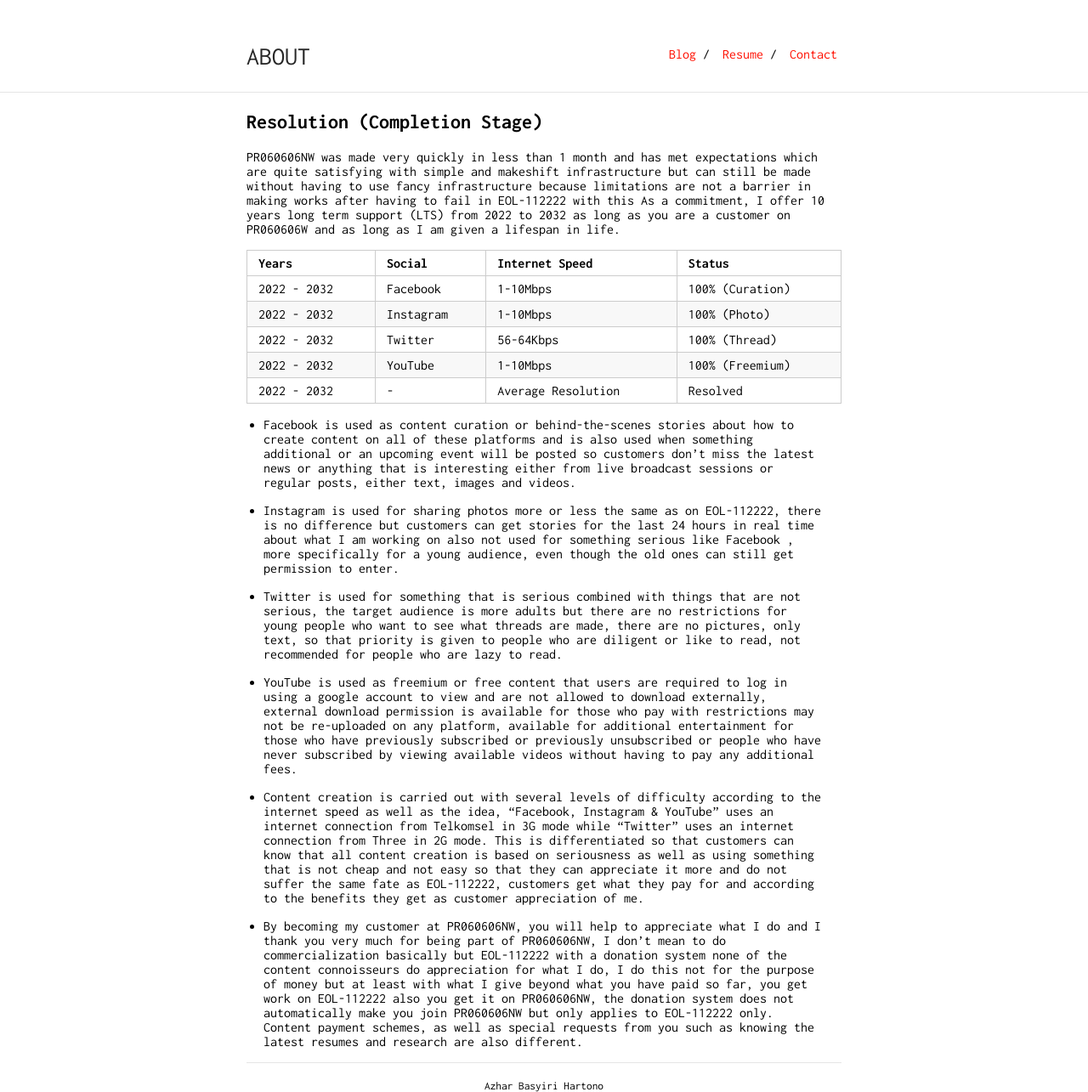
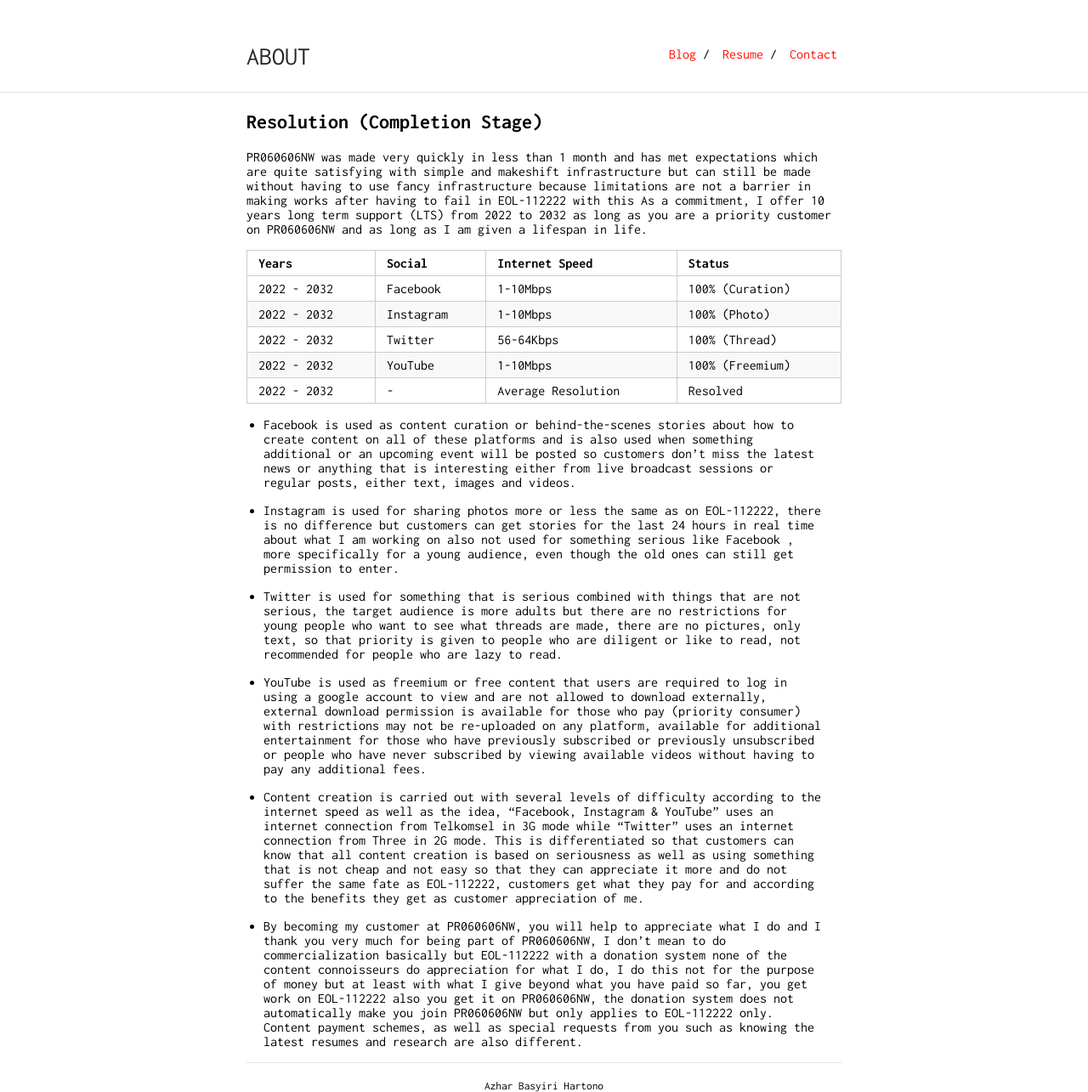
Before and after one commit to intrapegasus/en, a Jekyll site: the page built from resolution.md, in a window 1280 px wide. Shown: the whole page at 85% size. Built offline with Jekyll 4.4.1, drawn with Linux system fonts in a browser that asks for light colours; our own code applies the rules of GitHub Pages for plain Markdown files.

Commit message:
Update resolution.md

```diff
--- a/resolution.md
+++ b/resolution.md
@@ -1,6 +1,6 @@
 ## Resolution (Completion Stage)
 
-PR060606NW was made very quickly in less than 1 month and has met expectations which are quite satisfying with simple and makeshift infrastructure but can still be made without having to use fancy infrastructure because limitations are not a barrier in making works after having to fail in EOL-112222 with this As a commitment, I offer 10 years long term support (LTS) from 2022 to 2032 as long as you are a customer on PR060606W and as long as I am given a lifespan in life.
+PR060606NW was made very quickly in less than 1 month and has met expectations which are quite satisfying with simple and makeshift infrastructure but can still be made without having to use fancy infrastructure because limitations are not a barrier in making works after having to fail in EOL-112222 with this As a commitment, I offer 10 years long term support (LTS) from 2022 to 2032 as long as you are a priority customer on PR060606NW and as long as I am given a lifespan in life.
 
 
 Years       | Social          | Internet Speed      | Status
@@ -17,7 +17,7 @@
 
 * Twitter is used for something that is serious combined with things that are not serious, the target audience is more adults but there are no restrictions for young people who want to see what threads are made, there are no pictures, only text, so that priority is given to people who are diligent or like to read, not recommended for people who are lazy to read.
 
-* YouTube is used as freemium or free content that users are required to log in using a google account to view and are not allowed to download externally, external download permission is available for those who pay with restrictions may not be re-uploaded on any platform, available for additional entertainment for those who have previously subscribed or previously unsubscribed or people who have never subscribed by viewing available videos without having to pay any additional fees.
+* YouTube is used as freemium or free content that users are required to log in using a google account to view and are not allowed to download externally, external download permission is available for those who pay (priority consumer) with restrictions may not be re-uploaded on any platform, available for additional entertainment for those who have previously subscribed or previously unsubscribed or people who have never subscribed by viewing available videos without having to pay any additional fees.
 
 * Content creation is carried out with several levels of difficulty according to the internet speed as well as the idea, "Facebook, Instagram & YouTube" uses an internet connection from Telkomsel in 3G mode while "Twitter" uses an internet connection from Three in 2G mode. This is differentiated so that customers can know that all content creation is based on seriousness as well as using something that is not cheap and not easy so that they can appreciate it more and do not suffer the same fate as EOL-112222, customers get what they pay for and according to the benefits they get as customer appreciation of me.
 
```
